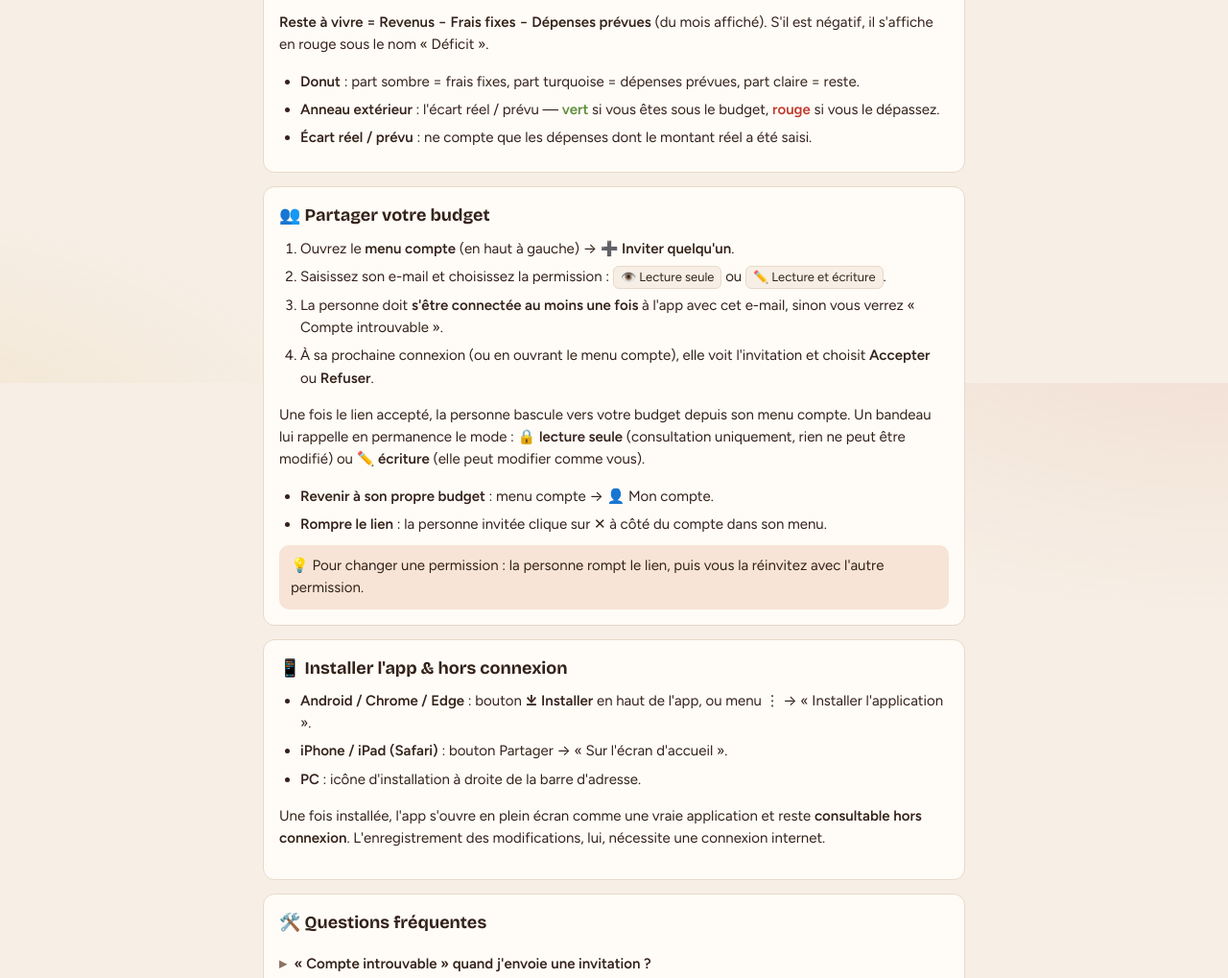
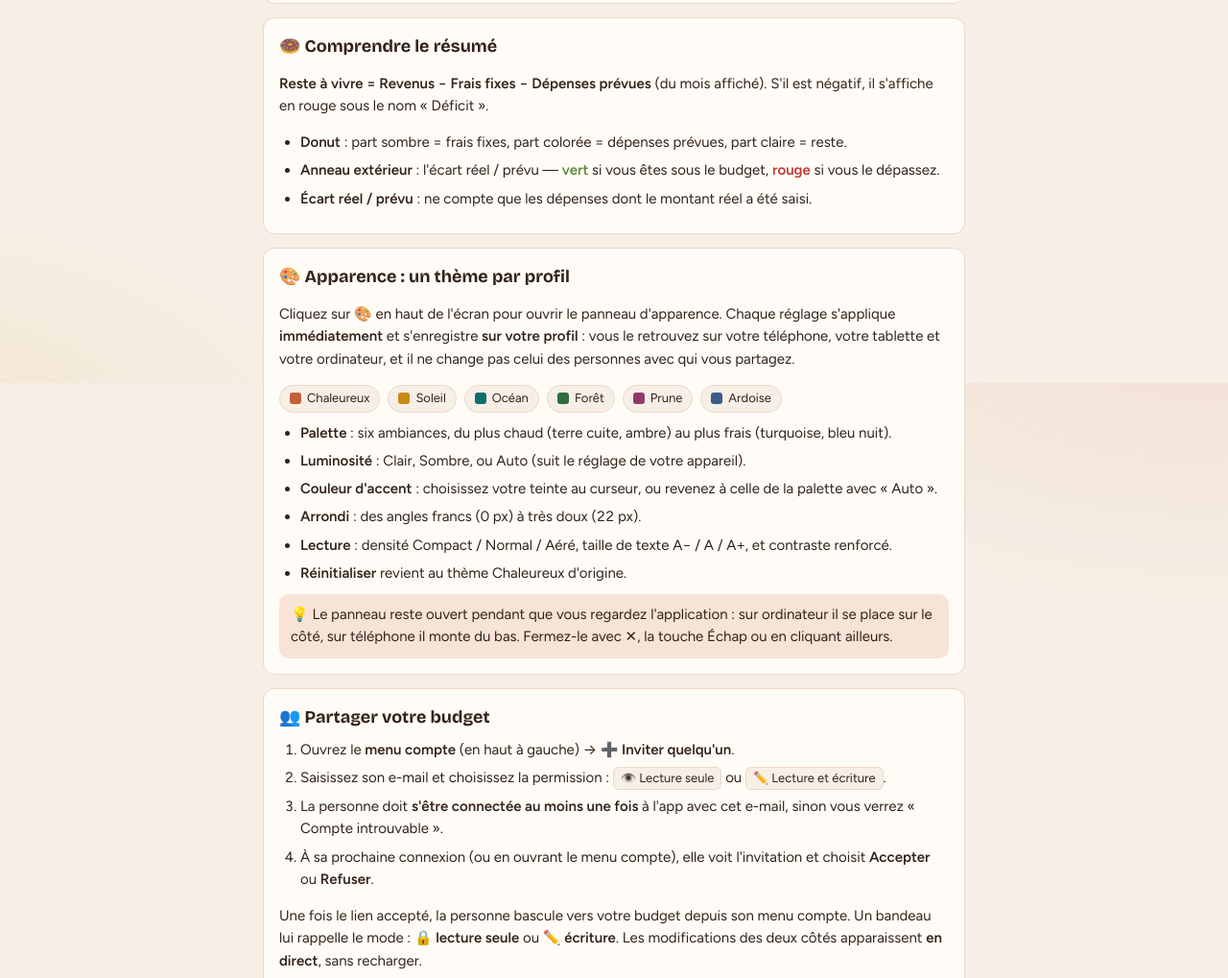
Before and after one commit to mikefri-studio/gestion_budget, a plain HTML site: page aide.html in a window 1280 px wide. Shown: the part 1201-2220 px from the top of the page at 96% size. Drawn offline with nearby package versions, Linux system fonts and the light colour scheme.

Commit message:
Update aide.html

```diff
--- a/aide.html
+++ b/aide.html
@@ -1,11 +1,23 @@
 <!doctype html>
-<html lang="fr">
+<html lang="fr" data-theme="chaleureux" data-mode="light" data-density="normal" data-contrast="normal">
 <head>
   <meta charset="utf-8">
   <meta name="viewport" content="width=device-width, initial-scale=1, viewport-fit=cover">
   <title>Aide — Mon budget mensuel</title>
-  <meta name="theme-color" content="#EEF3F4" media="(prefers-color-scheme: light)">
-  <meta name="theme-color" content="#0F1B1E" media="(prefers-color-scheme: dark)">
+  <script>
+  (function(){try{
+    var p=JSON.parse(localStorage.getItem('budget.prefs.last')||'{}');
+    var d=p.mode==='dark'||((!p.mode||p.mode==='auto')&&matchMedia('(prefers-color-scheme: dark)').matches);
+    var r=document.documentElement;
+    r.dataset.theme=p.theme||'chaleureux'; r.dataset.mode=d?'dark':'light';
+    r.dataset.density=p.density||'normal'; r.dataset.contrast=p.contrast?'high':'normal';
+    r.style.setProperty('--r',(p.radius==null?12:p.radius)+'px');
+    r.style.setProperty('--ts',String({s:0.94,m:1,l:1.08}[p.text||'m']));
+    if(p.accent!=null){var l=d?64:38;r.style.setProperty('--accent','hsl('+p.accent+' 62% '+l+'%)');
+      r.style.setProperty('--soft',d?'hsl('+p.accent+' 26% 21%)':'hsl('+p.accent+' 56% 92%)');
+      r.style.setProperty('--c2','hsl('+p.accent+' 62% '+l+'%)');}
+  }catch(e){}})();
+  </script>
   <link rel="manifest" href="./manifest.webmanifest">
   <link rel="icon" href="./icon.svg" type="image/svg+xml">
   <link rel="preconnect" href="https://fonts.googleapis.com">
@@ -16,16 +28,20 @@
     html{scroll-behavior:smooth}
     main{max-width:780px}
     section.box{scroll-margin-top:12px}
-    section.box p,section.box li{font-size:15px;line-height:1.55}
+    section.box p,section.box li{font-size:calc(15px*var(--ts));line-height:1.55}
     section.box ol,section.box ul{margin:8px 0;padding-left:22px;display:grid;gap:6px}
-    .btn-back{display:inline-block;background:var(--accent);color:var(--accent-ink);text-decoration:none;font-weight:600;border-radius:8px;padding:8px 14px;margin-bottom:14px}
+    .help-top{display:flex;align-items:center;justify-content:space-between;gap:10px;flex-wrap:wrap;margin-bottom:14px}
+    .btn-back{display:inline-block;background:var(--accent);color:var(--accent-ink);text-decoration:none;font-weight:600;border-radius:var(--r2);padding:8px 14px}
     .help-nav{display:flex;flex-wrap:wrap;gap:6px;margin:0 0 16px}
-    .help-nav a{background:var(--surface);border:1px solid var(--line);color:var(--ink);text-decoration:none;font-size:14px;font-weight:500;border-radius:999px;padding:6px 12px}
+    .help-nav a{background:var(--surface);border:1px solid var(--line);color:var(--ink);text-decoration:none;font-size:14px;font-weight:500;border-radius:var(--rp);padding:6px 12px}
     .help-nav a:hover{background:var(--soft)}
     .cats{display:flex;flex-wrap:wrap;gap:6px;margin:8px 0}
-    .cats span{background:var(--bg);border:1px solid var(--line);border-radius:999px;padding:4px 10px;font-size:13px}
-    .tip{background:var(--soft);border-radius:10px;padding:10px 12px;font-size:14px;margin:10px 0 0}
+    .cats span{background:var(--bg);border:1px solid var(--line);border-radius:var(--rp);padding:4px 10px;font-size:13px}
+    .tip{background:var(--soft);border-radius:var(--r3);padding:10px 12px;font-size:14px;margin:10px 0 0}
     .badge{display:inline-block;border:1px solid var(--line);border-radius:6px;padding:1px 7px;font-size:13px;background:var(--bg);white-space:nowrap}
+    .pal{display:flex;flex-wrap:wrap;gap:8px;margin:10px 0 0}
+    .pal span{display:flex;align-items:center;gap:6px;border:1px solid var(--line);border-radius:var(--rp);padding:4px 10px;font-size:13px;background:var(--bg)}
+    .pal i{width:12px;height:12px;border-radius:3px;display:inline-block}
     details{border-bottom:1px solid var(--line);padding:10px 0}
     details:last-of-type{border-bottom:0}
     summary{cursor:pointer;font-weight:600;font-size:15px;list-style:none;display:flex;gap:8px;align-items:baseline}
@@ -38,7 +54,10 @@
 </head>
 <body>
 <main>
-  <a class="btn-back" href="./index.html">← Retour à l'application</a>
+  <div class="help-top">
+    <a class="btn-back" href="./index.html">← Retour à l'application</a>
+    <button class="ghost" type="button" data-theme-open title="Apparence" aria-label="Changer l'apparence">🎨 Apparence</button>
+  </div>
   <h1>Aide</h1>
   <p class="note">Tout ce qu'il faut savoir pour utiliser Mon budget mensuel, en 5 minutes.</p>
 
@@ -46,6 +65,7 @@
     <a href="#demarrage">🚀 Démarrage</a>
     <a href="#onglets">🗂️ Les onglets</a>
     <a href="#resume">🍩 Le résumé</a>
+    <a href="#apparence">🎨 Apparence</a>
     <a href="#partage">👥 Partage</a>
     <a href="#pwa">📱 Installation</a>
     <a href="#faq">🛠️ FAQ</a>
@@ -59,7 +79,7 @@
       <li>Dans <b>Dépenses prévues</b>, ajoutez vos dépenses du mois avec un montant prévu.</li>
       <li>Au fil du mois, renseignez le <b>montant réel</b> de chaque dépense.</li>
     </ol>
-    <p>Vos données sont <b>enregistrées automatiquement</b> et vous les retrouvez sur tous vos appareils en vous connectant avec le même compte.</p>
+    <p>Vos données sont <b>enregistrées automatiquement</b> et vous les retrouvez sur tous vos appareils en vous connectant avec le même compte. Une suppression peut être <b>annulée</b> pendant 5 secondes via le message en bas de l'écran.</p>
     <p class="tip">⚡ Si un bandeau « Mode démo » s'affiche, Firebase n'est pas configuré : les données restent uniquement sur cet appareil. Renseignez <code>firebase-config.js</code> pour activer la synchronisation.</p>
   </section>
 
@@ -84,10 +104,32 @@
     <h2>🍩 Comprendre le résumé</h2>
     <p><b>Reste à vivre = Revenus − Frais fixes − Dépenses prévues</b> (du mois affiché). S'il est négatif, il s'affiche en rouge sous le nom « Déficit ».</p>
     <ul>
-      <li><b>Donut</b> : part sombre = frais fixes, part turquoise = dépenses prévues, part claire = reste.</li>
+      <li><b>Donut</b> : part sombre = frais fixes, part colorée = dépenses prévues, part claire = reste.</li>
       <li><b>Anneau extérieur</b> : l'écart réel / prévu — <b class="eco">vert</b> si vous êtes sous le budget, <b class="neg">rouge</b> si vous le dépassez.</li>
       <li><b>Écart réel / prévu</b> : ne compte que les dépenses dont le montant réel a été saisi.</li>
     </ul>
+  </section>
+
+  <section class="box" id="apparence">
+    <h2>🎨 Apparence : un thème par profil</h2>
+    <p>Cliquez sur <b>🎨</b> en haut de l'écran pour ouvrir le panneau d'apparence. Chaque réglage s'applique <b>immédiatement</b> et s'enregistre <b>sur votre profil</b> : vous le retrouvez sur votre téléphone, votre tablette et votre ordinateur, et il ne change pas celui des personnes avec qui vous partagez.</p>
+    <div class="pal">
+      <span><i style="background:#C2603A"></i>Chaleureux</span>
+      <span><i style="background:#C98A16"></i>Soleil</span>
+      <span><i style="background:#0B6E6E"></i>Océan</span>
+      <span><i style="background:#2F6B3F"></i>Forêt</span>
+      <span><i style="background:#8E3B6B"></i>Prune</span>
+      <span><i style="background:#3A5A8C"></i>Ardoise</span>
+    </div>
+    <ul style="margin-top:10px">
+      <li><b>Palette</b> : six ambiances, du plus chaud (terre cuite, ambre) au plus frais (turquoise, bleu nuit).</li>
+      <li><b>Luminosité</b> : Clair, Sombre, ou Auto (suit le réglage de votre appareil).</li>
+      <li><b>Couleur d'accent</b> : choisissez votre teinte au curseur, ou revenez à celle de la palette avec « Auto ».</li>
+      <li><b>Arrondi</b> : des angles francs (0 px) à très doux (22 px).</li>
+      <li><b>Lecture</b> : densité Compact / Normal / Aéré, taille de texte A− / A / A+, et contraste renforcé.</li>
+      <li><b>Réinitialiser</b> revient au thème Chaleureux d'origine.</li>
+    </ul>
+    <p class="tip">💡 Le panneau reste ouvert pendant que vous regardez l'application : sur ordinateur il se place sur le côté, sur téléphone il monte du bas. Fermez-le avec ✕, la touche Échap ou en cliquant ailleurs.</p>
   </section>
 
   <section class="box" id="partage">
@@ -98,12 +140,13 @@
       <li>La personne doit <b>s'être connectée au moins une fois</b> à l'app avec cet e-mail, sinon vous verrez « Compte introuvable ».</li>
       <li>À sa prochaine connexion (ou en ouvrant le menu compte), elle voit l'invitation et choisit <b>Accepter</b> ou <b>Refuser</b>.</li>
     </ol>
-    <p>Une fois le lien accepté, la personne bascule vers votre budget depuis son menu compte. Un bandeau lui rappelle en permanence le mode : <b>🔒 lecture seule</b> (consultation uniquement, rien ne peut être modifié) ou <b>✏️ écriture</b> (elle peut modifier comme vous).</p>
+    <p>Une fois le lien accepté, la personne bascule vers votre budget depuis son menu compte. Un bandeau lui rappelle le mode : <b>🔒 lecture seule</b> ou <b>✏️ écriture</b>. Les modifications des deux côtés apparaissent <b>en direct</b>, sans recharger.</p>
     <ul>
+      <li><b>Voir et révoquer les accès</b> : menu compte → « Personnes ayant accès » → ✕. Les invitations non acceptées y sont aussi annulables.</li>
       <li><b>Revenir à son propre budget</b> : menu compte → 👤 Mon compte.</li>
       <li><b>Rompre le lien</b> : la personne invitée clique sur ✕ à côté du compte dans son menu.</li>
     </ul>
-    <p class="tip">💡 Pour changer une permission : la personne rompt le lien, puis vous la réinvitez avec l'autre permission.</p>
+    <p class="tip">💡 Pour changer une permission : révoquez l'accès, puis réinvitez la personne avec l'autre permission. Chacun garde son propre thème.</p>
   </section>
 
   <section class="box" id="pwa">
@@ -119,6 +162,10 @@
   <section class="box" id="faq">
     <h2>🛠️ Questions fréquentes</h2>
     <details>
+      <summary>Mon thème ne se retrouve pas sur un autre appareil ?</summary>
+      <p>Connectez-vous avec le même compte : l'apparence est liée au profil, pas à l'appareil. Hors connexion, le dernier thème utilisé s'applique quand même immédiatement.</p>
+    </details>
+    <details>
       <summary>« Compte introuvable » quand j'envoie une invitation ?</summary>
       <p>La personne doit d'abord créer son compte et se connecter au moins une fois à l'app avec l'e-mail que vous avez saisi. Ensuite, réessayez.</p>
     </details>
@@ -128,15 +175,15 @@
     </details>
     <details>
       <summary>Pourquoi je ne peux rien modifier (« Lecture seule ») ?</summary>
-      <p>Vous consultez le budget de quelqu'un avec la permission 👁️. Demandez-lui de vous réinviter avec la permission ✏️ (après avoir rompu le lien).</p>
+      <p>Vous consultez le budget de quelqu'un avec la permission 👁️. Demandez-lui de vous réinviter avec la permission ✏️ après avoir révoqué l'accès.</p>
+    </details>
+    <details>
+      <summary>J'ai supprimé une ligne par erreur ?</summary>
+      <p>Cliquez sur <b>Annuler</b> dans le message qui apparaît en bas de l'écran : vous avez 5 secondes pour la restaurer à l'identique.</p>
     </details>
     <details>
       <summary>Mes modifications ne s'enregistrent pas ?</summary>
       <p>Vérifiez votre connexion internet : un message « Enregistrement impossible » apparaît si la sauvegarde échoue. Assurez-vous aussi de ne pas être en mode démo (bandeau en haut).</p>
-    </details>
-    <details>
-      <summary>Comment corriger un revenu, un frais fixe ou un montant prévu ?</summary>
-      <p>Supprimez la ligne avec × puis rajoutez-la avec le bon montant. Seul le champ « Réel » des dépenses prévues est modifiable directement.</p>
     </details>
     <details>
       <summary>Le bilan multiplie-t-il mes revenus chaque mois ?</summary>
@@ -150,6 +197,11 @@
 
   <p class="foot-back"><a class="btn-back" href="./index.html">← Retour à l'application</a></p>
 </main>
+<script type="module">
+import { initThemeUI, applyPrefs, readCache } from './theme.js';
+applyPrefs(readCache(), { notify: false });
+initThemeUI({ saveHint: 'Enregistré sur cet appareil' });
+</script>
 <script>
 if ('serviceWorker' in navigator && (location.protocol === 'https:' || location.hostname === 'localhost')) {
   navigator.serviceWorker.register('./sw.js').catch(function(){});
```
